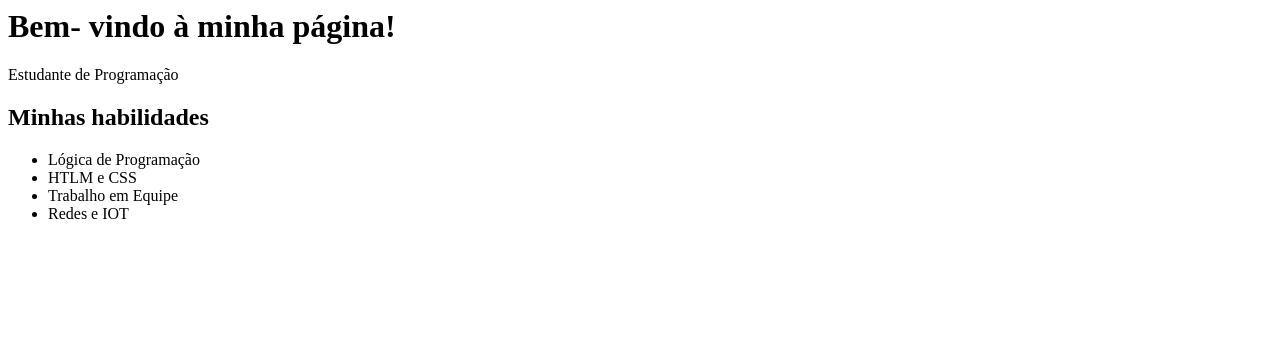
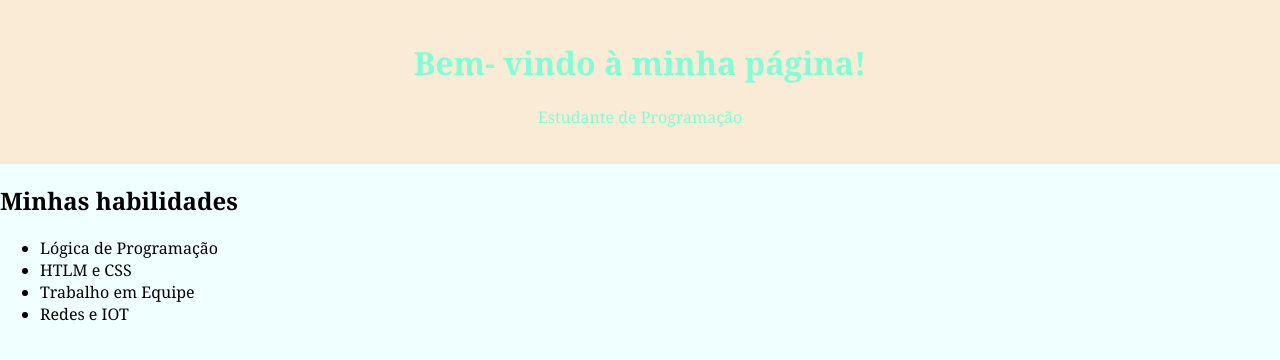
Before and after one commit to Matheus-ALR/site, a plain HTML site: page index.html in a window 1280 px wide. Drawn offline with Linux system fonts and the light colour scheme.

Commit message:
Add files via upload

```diff
--- a/index.html
+++ b/index.html
@@ -5,6 +5,19 @@
 
 <style>
 
+body {
+     font-family: Georgia, 'Times New Roman', Times, serif;
+    background-color: azure;
+    margin: 0;
+    padding: 0;
+}
+
+header {
+    background-color: antiquewhite;
+    color: aquamarine;
+    padding: 20px;
+    text-align: center;
+}
 </style>
 <body>
     <header>
```
